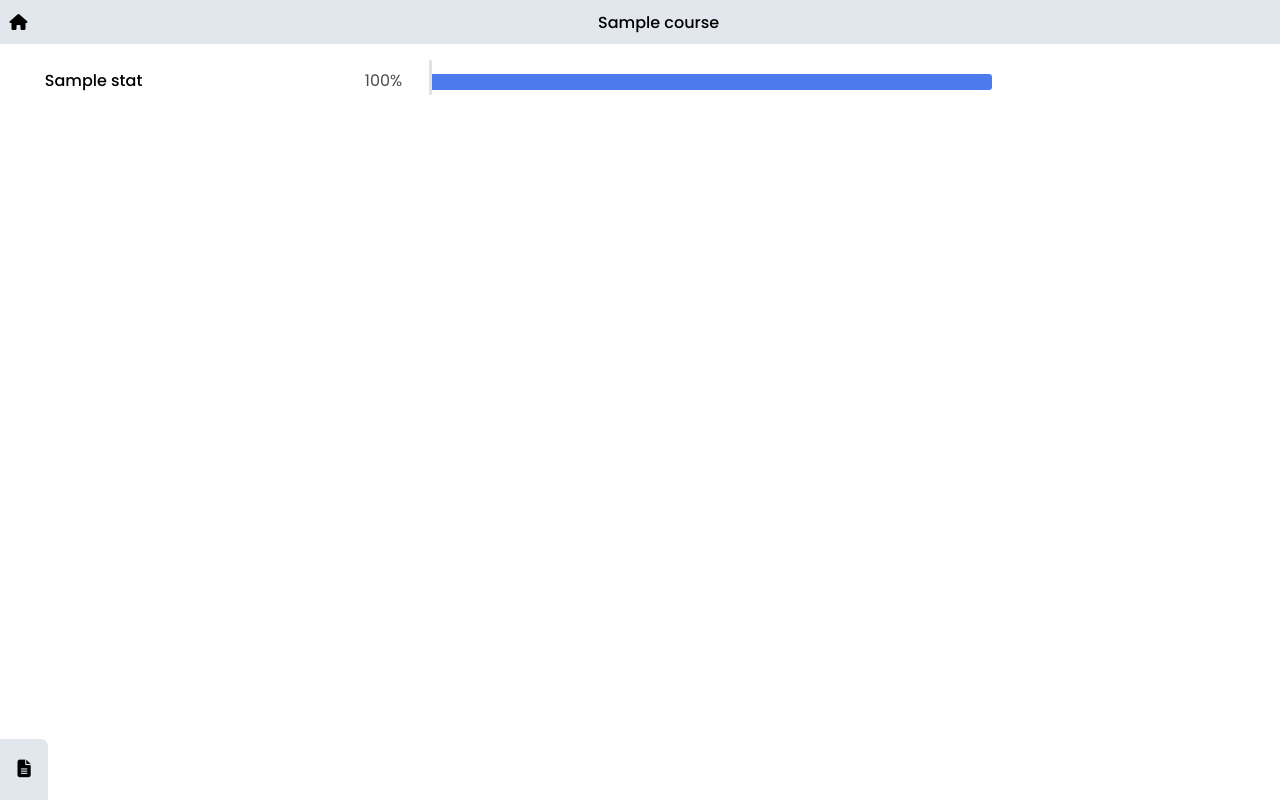
After one commit to TatuLaras/tsoha, a Flask app: template templates/stats.html in a window 1280 px wide. The commit adds this page. Run offline with Flask 3, Linux system fonts and the light colour scheme; the template is opened without the code that fills it: most values are stand-ins (such as "Sample title", 1, 10 or a date in 2020); some libraries are stand-ins or nearby versions.

Commit message:
Student-side statistics page complete, link for teacher dashboard in layout

```diff
--- a/app.py
+++ b/app.py
@@ -2,7 +2,8 @@ from flask import Flask
 from flask import redirect, render_template, request, session
 from flask_sqlalchemy import SQLAlchemy
 from os import getenv
-
+from user import get_logged_in_user
+from sqlalchemy import text
 
 app = Flask(__name__)
 app.config["SQLALCHEMY_DATABASE_URI"] = getenv("DB_URL")
@@ -11,6 +12,63 @@ app.secret_key = getenv("SESSION_SECRET")
 db = SQLAlchemy(app)
 
 
+@app.route("/")
+def index():
+    user = get_logged_in_user(db)
+    if not user:
+        return redirect("/login")
+
+    # get my courses
+    query = """
+        SELECT
+        c.id, c.name, c.description,
+        u.username AS creator,
+        "percentage"(:user_id, cu.course_id) AS percentage
+
+        FROM tl_course_user AS cu
+
+        LEFT JOIN tl_course AS c
+        ON c.id = cu.course_id
+
+        LEFT JOIN tl_user AS u
+        ON u.id = c.user_id
+
+        WHERE cu.user_id = :user_id
+    """
+    result = db.session.execute(text(query), {"user_id": user.id})
+    my_courses = result.fetchall()
+
+    # get all courses
+
+    query = """
+        SELECT
+        c.id, c.name, c.description
+
+        FROM tl_course AS c
+
+        LEFT JOIN tl_user AS u
+        ON u.id = c.user_id
+    """
+    result = db.session.execute(text(query))
+    all_courses = result.fetchall()
+
+    colors = ["#eb3b5a", "#fa8231", "#f7b731", "#20bf6b", "#0fb9b1"]
+    colors_len = len(colors)
+
+    skip = "tutorial" in session
+    session["tutorial"] = "yes"
+
+    return render_template(
+        "index.html",
+        user=user,
+        all_courses=all_courses,
+        my_courses=my_courses,
+        colors=colors,
+        colors_len=colors_len,
+        skip_tutorial=skip,
+    )
+
+
 import auth_routes
 import course_routes
 import exercise_routes
--- a/exercise_routes.py
+++ b/exercise_routes.py
@@ -48,7 +48,6 @@ def answer(exercise_id):
 
     else:
         query = "SELECT 1 FROM tl_exercise_text WHERE id = :exercise_id AND answer = :answer"
-        print("answeri:", answer)
         is_correct = db.session.execute(
             text(query), {"exercise_id": exercise_id, "answer": answer}
         ).fetchone()
--- a/static/course.css
+++ b/static/course.css
@@ -118,6 +118,10 @@
     background-color: var(--color-green);
 }
 
+.exercise.incorrect .top {
+    background-color: var(--color-red);
+}
+
 .exercise.completed form {
     display: none;
 }
--- a/static/global.css
+++ b/static/global.css
@@ -3,6 +3,7 @@
 :root {
     --color-blue: #4b7bec;
     --color-green: #20bf6b;
+    --color-red: #eb3b5a;
     --color-blue-dark: #3867d6;
     --color-lightgray: #d1d8e0;
     --color-lightergray: #e1e7ed;
@@ -222,3 +223,53 @@ input[type='range']::-ms-fill-lower {
         1px 1px 1px #000000,
         0px 0px 1px #0d0d0d;
 }
+
+a.stats {
+    position: fixed;
+    bottom: 0;
+    left: 0;
+    padding: 1em;
+    color: black;
+    background-color: var(--color-lightergray);
+    border-radius: 0 0.4em 0 0;
+    font-size: 1.1rem;
+}
+
+.tutorial {
+    position: absolute;
+    z-index: 100;
+    top: 3em;
+    right: 1.4em;
+    width: 20em;
+    padding: 2em;
+    background-color: var(--color-blue);
+    color: white;
+    font-weight: 500;
+    border-radius: 0.4rem;
+    transition: opacity 0.1s ease-out;
+    cursor: pointer;
+}
+
+.tutorial::before {
+    content: '';
+    display: block;
+    position: absolute;
+    top: -0.6em;
+    right: 1.6em;
+    width: 0;
+    height: 0;
+    border-left: 0.6em solid transparent;
+    border-right: 0.6em solid transparent;
+
+    border-bottom: 0.6em solid var(--color-blue);
+}
+
+.logout-btn {
+    position: relative;
+    top: -1px;
+}
+
+.hide {
+    opacity: 0;
+    pointer-events: none;
+}
--- a/static/main.js
+++ b/static/main.js
@@ -10,4 +10,8 @@ function changeFontSize(e) {
     articleElement.style.setProperty('--font-size', `${size / 100}rem`);
 }
 
+function hideThis(e) {
+    e.target.classList.add('hide');
+}
+
 const articleElement = document.querySelector('#article-content');
--- /dev/null
+++ b/static/stats.css
@@ -0,0 +1,46 @@
+.stats-page .stat {
+    display: flex;
+    flex-wrap: wrap;
+    max-width: 60em;
+}
+
+.stats-page .stat .title {
+    padding-top: 0.5em;
+    padding-bottom: 0.1em;
+    padding-left: 0.8em;
+    cursor: pointer;
+    font-weight: 500;
+    width: 20em;
+    text-decoration: none;
+    color: black;
+}
+
+.stats-page .bar-container {
+    flex: 1;
+    min-width: 10em;
+    display: flex;
+}
+
+.stats-page .bar-container .percentage {
+    padding-top: 0.5em;
+    padding-bottom: 0.1em;
+    width: 4em;
+    border-right: 3px solid var(--color-lightgray);
+}
+
+.stats-page .bar-container .bar {
+    flex: 1;
+    position: relative;
+}
+
+.stats-page .bar-container .bar::before {
+    content: '';
+    display: block;
+    position: absolute;
+    bottom: 0.3em;
+    left: 0;
+    height: 1em;
+    background-color: var(--color-blue);
+    width: var(--percentage);
+    border-radius: 0 0.2rem 0.2rem 0;
+}
--- a/templates/index.html
+++ b/templates/index.html
@@ -11,9 +11,9 @@
             <div class="title">{{course.name}}</div>
             <div class="creator">{{course.creator}}</div>
         </div>
-        <div class="progress" style="--progress: 68%">
+        <div class="progress" style="--progress: {{course.percentage * 100}}%">
             <div class="bar"></div>
-            <span class="num">68%</span>
+            <span class="num">{{ ( course.percentage * 100 ) | round(1)}}%</span>
         </div>
     </div>
     {% else %}
--- a/templates/layout.html
+++ b/templates/layout.html
@@ -1,3 +1,4 @@
+<!DOCTYPE html>
 <html>
     <head>
         <title>{% block title %}{% endblock %} - Opiskelu</title>
@@ -19,6 +20,10 @@
         />
         <link
             rel="stylesheet"
+            href="{{ url_for('static',filename='stats.css') }}"
+        />
+        <link
+            rel="stylesheet"
             href="{{ url_for('static',filename='join.css') }}"
         />
         <script src="https://kit.fontawesome.com/96042d4079.js" crossorigin="anonymous"></script>
@@ -27,9 +32,17 @@
         <nav>
             <a href="/"><i class="fa-solid fa-house"></i></a>
             <div class="course-title">{% block course_title %}{% endblock %}</div>
+            <div class="end">
             {% if user %}
-            <a href="/logout"><i class="fa-solid fa-right-from-bracket"></i></a>
+                {% if user.is_teacher %}
+                <a href="/dashboard" class="teacher-btn"><i class="fa-solid fa-chalkboard-user"></i></a>
+                    {% if not skip_tutorial %}
+                    <div class="tutorial" onclick="hideThis(event)">Voit siirtyä opettaja-näkymään tästä</div>
+                    {% endif %}
+                {% endif %}
+                <a href="/logout" class="logout-btn"><i class="fa-solid fa-right-from-bracket"></i></a>
             {% endif %}
+            </div>
         </nav>
         <div class="content-wrapper">
         {% block content %}{% endblock %}
--- /dev/null
+++ b/templates/stats.html
@@ -0,0 +1,26 @@
+{% extends "layout.html" %} {% block title %}Tilastot, {{course.name}}{%
+endblock %} {% block course_title %}{{course.name}}{% endblock %} {% block
+content %}
+<div class="stats-page">
+    <div class="stats">
+        {% for stat in stats %}
+        <div class="stat" style="--percentage: {{stat.percentage * 100}}%">
+            <a class="title" href="/course/{{course.id}}?article={{stat.id}}"
+                >{{stat.title}}</a
+            >
+            <div class="bar-container">
+                <div class="percentage text-disabled">
+                    {{(stat.percentage * 100)|round(1)}}%
+                </div>
+                <div class="bar"></div>
+            </div>
+        </div>
+        {% else %}
+        <div class="text-disabled">Ei artikkeleja.</div>
+        {% endfor %}
+    </div>
+    <a href="/course/{{course.id}}" class="stats"
+        ><i class="fa-solid fa-file-lines"></i
+    ></a>
+</div>
+{% endblock %}
```
Also changed, not shown: course.py (added, +16 -0 lines), course_routes.py (+64 -69 lines), schema.sql (+59 -8 lines), templates/course.html (+12 -1 lines).
